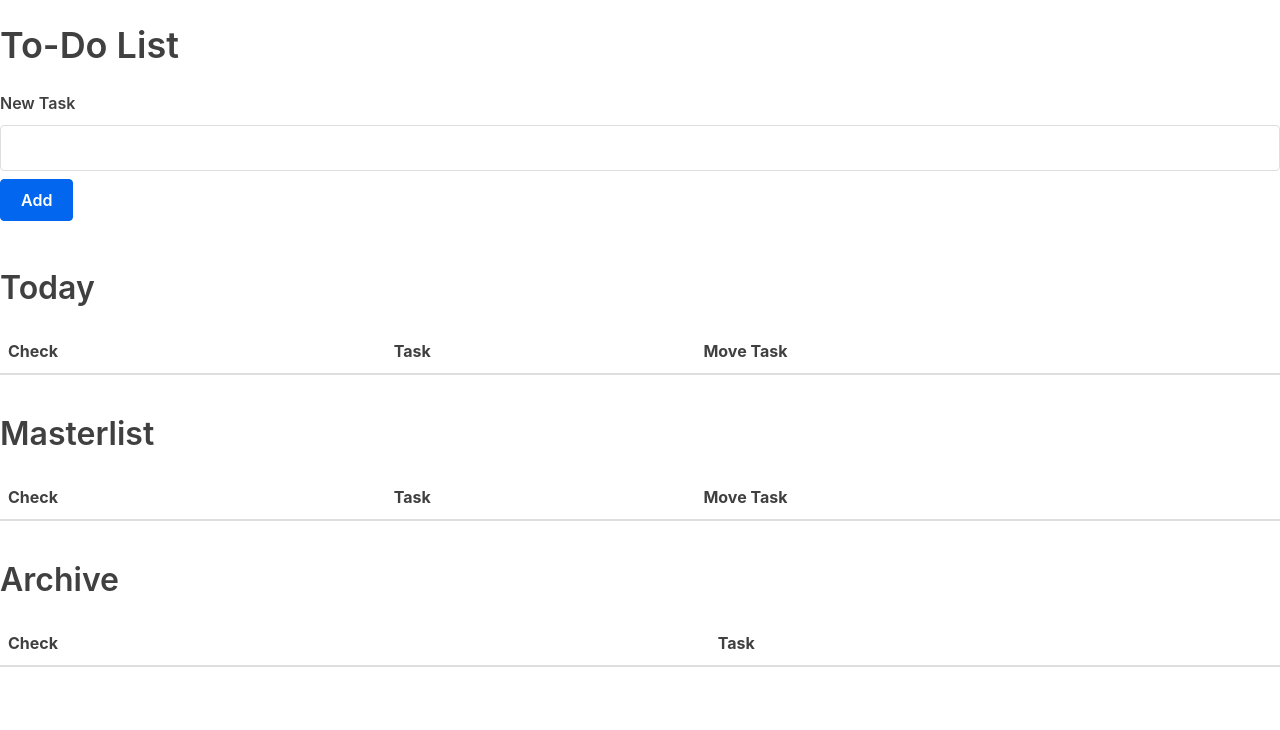
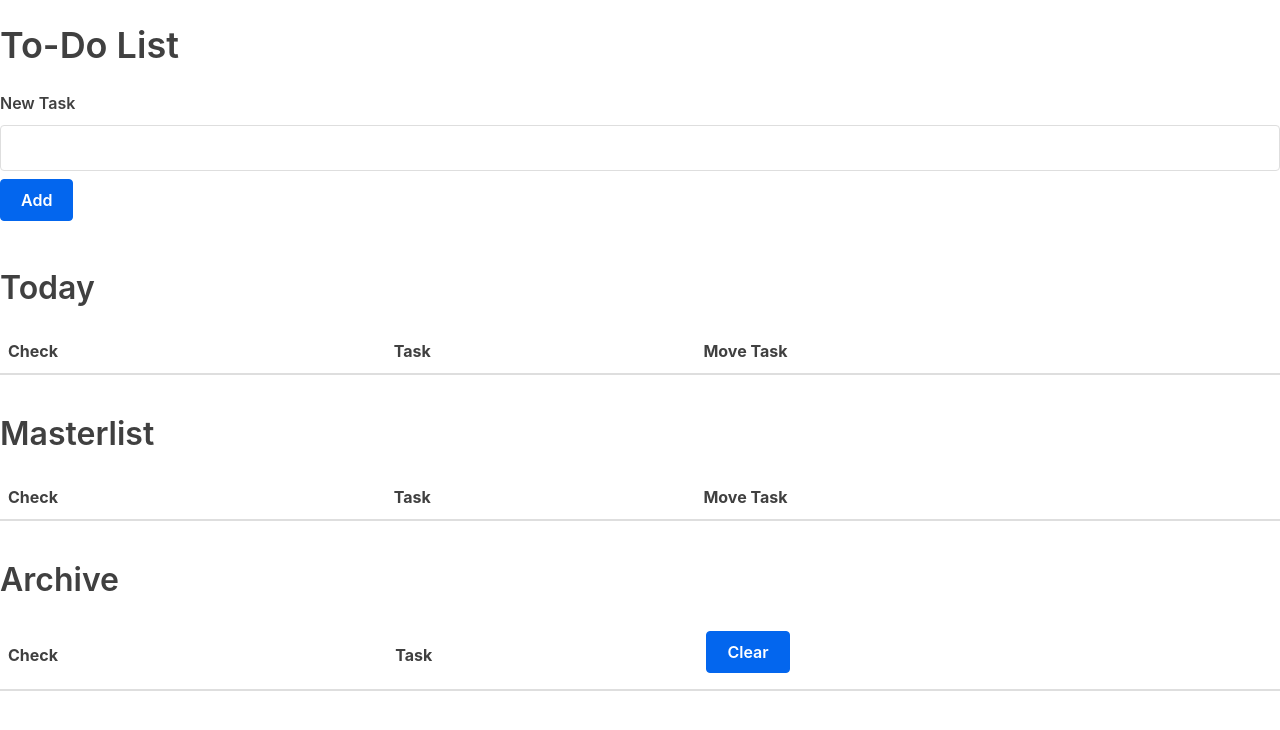
Before and after one commit to kevinherzog/todo-list, a React (Create React App) app: page / in a window 1280 px wide. Shown: the top 730 px of the page. Built offline with nearby package versions, Linux system fonts and the light colour scheme.

Commit message:
Added Archive clear func, now worl on prototyping

```diff
--- a/src/App.js
+++ b/src/App.js
@@ -17,7 +17,6 @@ class App extends Component {
   handleSubmit = item => {
     if (item.task !== '') {
       this.setState({master: [...this.state.master, item]}, () => {setMaster(this.state.master)})
-      console.log(this.state)
     }
   }
   removeTask = (index, list) =>{
@@ -89,6 +88,11 @@ class App extends Component {
       }, () => {setDaily(this.state.daily)});
     }
   }
+  clearArchive = () =>{
+    this.setState({
+      archive: []
+    }, () => {setArchive(this.state.archive)})
+  }
   render() {
 
     return (
@@ -100,7 +104,7 @@ class App extends Component {
         <h2>Masterlist</h2>
         <TaskTable taskData={this.state.master} removeTask={this.removeTask} moveTask={this.moveTask}/>
         <h2>Archive</h2>
-        <Archive taskData={this.state.archive} removeTask={this.removeTask}/>
+        <Archive taskData={this.state.archive} removeTask={this.removeTask} clearArchive={this.clearArchive}/>
       </div>
     );
   }
--- a/src/Archive.js
+++ b/src/Archive.js
@@ -1,11 +1,12 @@
 import React from "react";
 
-const TaskHeader = () => {
+const TaskHeader = props => {
     return(
         <thead>
             <tr>
                <th>Check</th>
                <th>Task</th>
+               <th><button onClick={() => props.clearArchive()}>Clear</button></th>
             </tr>
         </thead>
     );
@@ -16,6 +17,7 @@ const TaskBody = props => {
             <tr key={id}>
                 <td>  <input type="checkbox" checked={row.checked} onChange={() => props.removeTask(id, row.list )}/> </td>
                 <td>{row.task}</td>
+                <td></td>
             </tr>
         )
     });
@@ -23,10 +25,10 @@ const TaskBody = props => {
 }
 
 const Archive = (props) => {
-    const { taskData, removeTask } = props;
+    const { taskData, clearArchive, removeTask } = props;
     return(
         <table>
-            <TaskHeader />
+            <TaskHeader clearArchive={clearArchive}/>
             <TaskBody taskData={taskData} removeTask={removeTask} />
         </table>
     )
```
Also changed, not shown: 1 other file (tests, documents, lock files or other folders).
